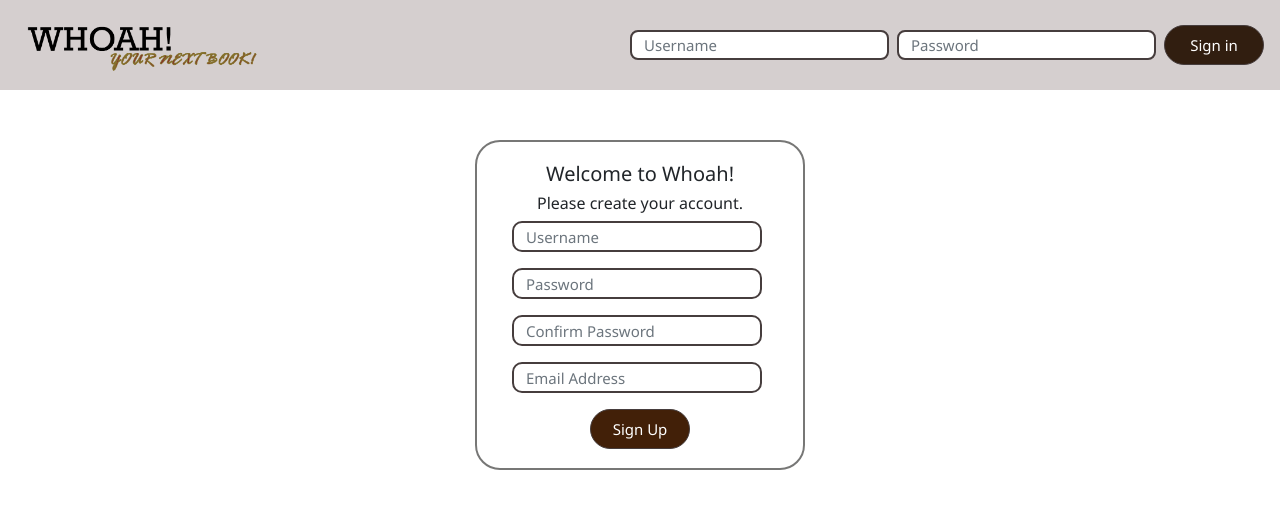
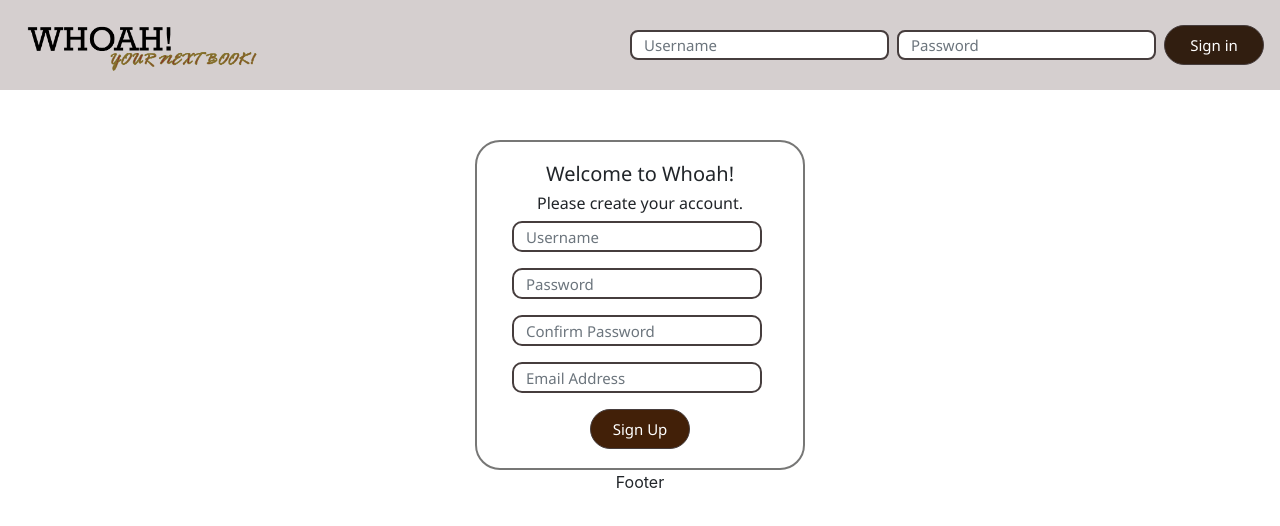
Before and after one commit to kelvinpellah/Whoah-Book-Review, a React (Create React App) app in the folder frontend/gui/: page /home in a window 1280 px wide. Shown: the top 526 px of the page. Built offline with nearby package versions, Linux system fonts and the light colour scheme.

Commit message:
Modified rendered components

```diff
--- a/frontend/gui/src/components/landingpage.js
+++ b/frontend/gui/src/components/landingpage.js
@@ -1,18 +1,19 @@
 import React from 'react';
 import LoginForm from './login';
 import RegistrationForm from './registration';
+import AppFooter from './landingfooter';
 import Navbar from 'react-bootstrap/Navbar';
 import Nav from 'react-bootstrap/Nav';
 import Card from 'react-bootstrap/Card';
 import 'bootstrap/dist/css/bootstrap.min.css';
-import '../mystyles.css';
 import Logo from '../images/logo.png';
 
 
 class LandingPage extends React.Component {
     render() {
         return(
-            <div>
+            <div className="page-container">
+                <div className="content-wrap">
                 <Navbar className = 'color-nav' >
                 <Navbar.Brand href="#home">
                     <img
@@ -27,13 +28,14 @@
                         <LoginForm />
                     </Nav>
                 </Navbar>
+
                 <Card className= 'register_card'>
                     <Card.Body>
                         <RegistrationForm />
                     </Card.Body>
                 </Card>
-
-
+            </div>
+            <AppFooter />
             </div>
         )
     }
```
